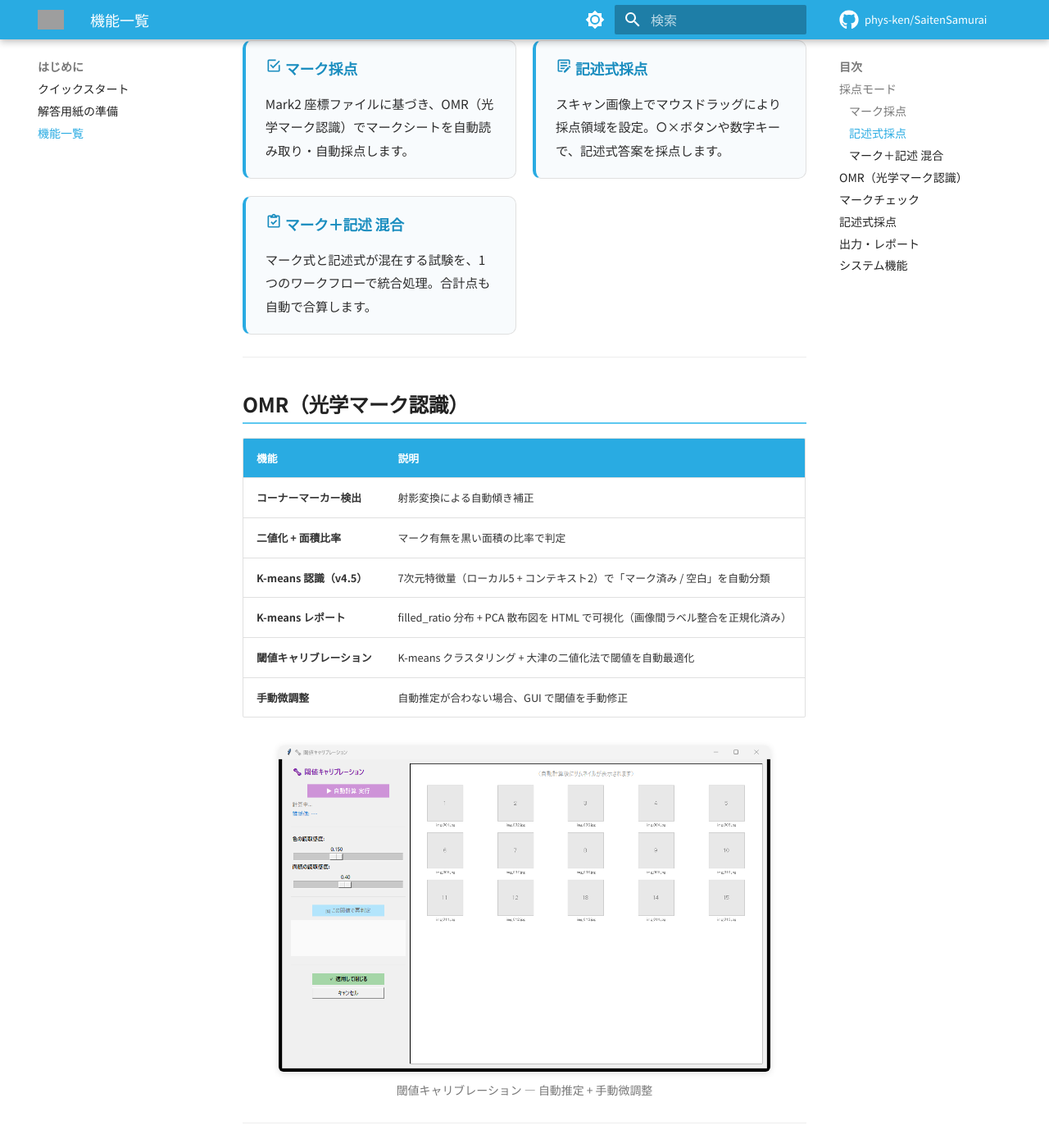
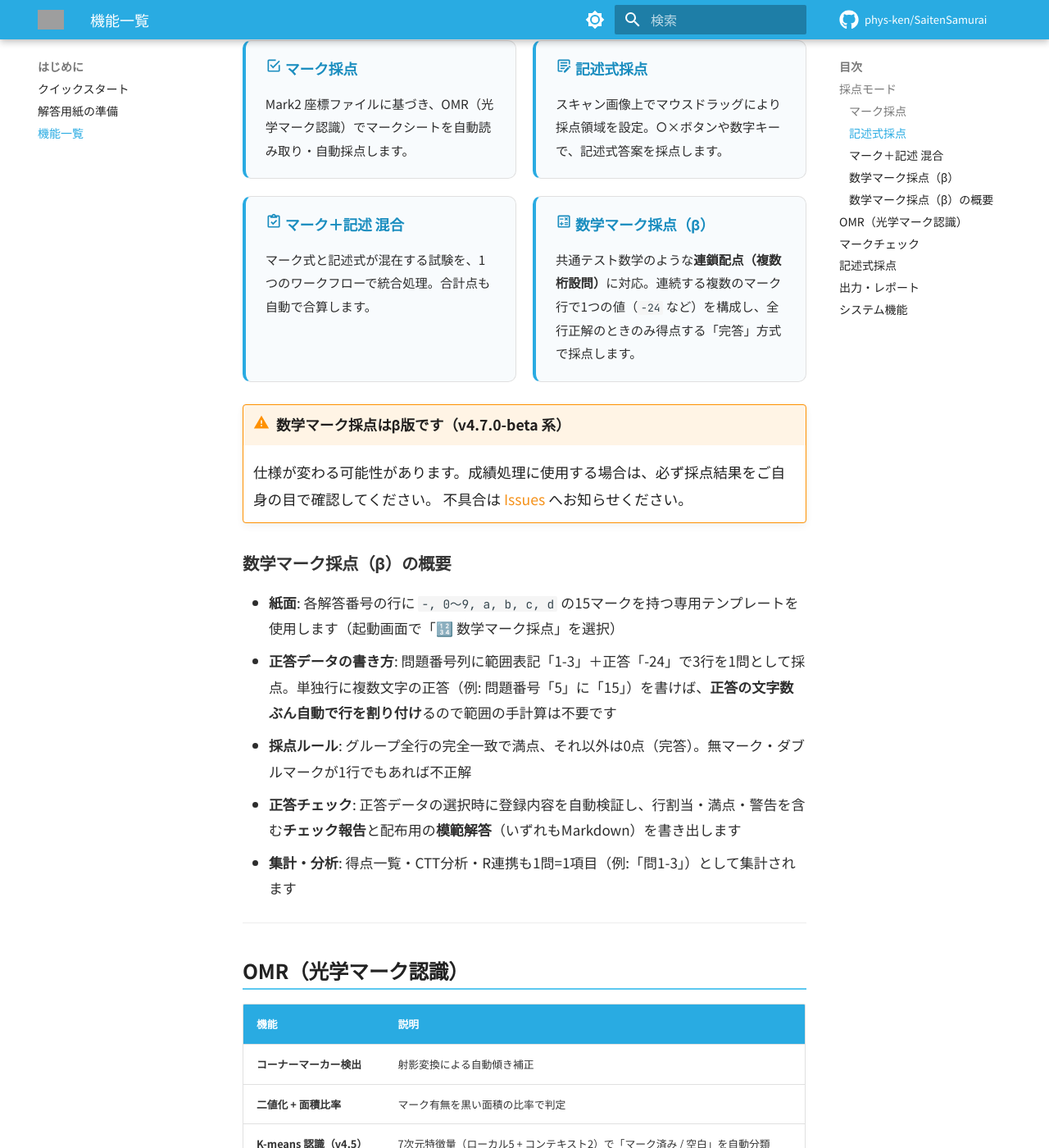
Before and after one commit to phys-ken/SaitenSamurai, an MkDocs documentation site: the page built from docs/features.md, in a window 1280 px wide and 1400 px high, scrolled down 353 px. Shown: the whole window at 82% size. Built offline with MkDocs 1.6.1 and Material for MkDocs 9.7.7, drawn with Linux system fonts in a browser that asks for light colours; comment, search, counter and statistics services are not loaded; grey boxes are pictures that could not be loaded.

Commit message:
docs+ci: 数学マーク採点（β）の公開ドキュメント追記とCIワークフロー改善
- docs/features.md: 採点モードに「数学マーク採点（β）」を追加。連鎖配点の
  概要・answer_keyの書き方・正答チェック・β注意書きを記載
- .github/workflows/test.yml: pipキャッシュで高速化、concurrencyで同一
  ブランチの古い実行を自動キャンセル、ジョブタイムアウト30分、失敗要約(-rf)
- .gitignore: ペルソナ監査報告（ローカル作業メモ）を除外

Co-Authored-By: Claude Fable 5 <noreply@anthropic.com>

```diff
--- a/docs/features.md
+++ b/docs/features.md
@@ -32,7 +32,27 @@ Mark2 座標ファイルに基づき、OMR（光学マーク認識）でマー
 
 </div>
 
+<div class="feature-card" markdown>
+
+### :material-calculator-variant-outline: 数学マーク採点（β）
+
+共通テスト数学のような**連鎖配点（複数桁設問）**に対応。連続する複数のマーク行で1つの値（`-24` など）を構成し、全行正解のときのみ得点する「完答」方式で採点します。
+
 </div>
+
+</div>
+
+!!! warning "数学マーク採点はβ版です（v4.7.0-beta 系）"
+    仕様が変わる可能性があります。成績処理に使用する場合は、必ず採点結果をご自身の目で確認してください。
+    不具合は [Issues](https://github.com/phys-ken/SaitenSamurai/issues) へお知らせください。
+
+### 数学マーク採点（β）の概要
+
+- **紙面**: 各解答番号の行に `-, 0〜9, a, b, c, d` の15マークを持つ専用テンプレートを使用します（起動画面で「🔢 数学マーク採点」を選択）
+- **正答データの書き方**: 問題番号列に範囲表記「1-3」＋正答「-24」で3行を1問として採点。単独行に複数文字の正答（例: 問題番号「5」に「15」）を書けば、**正答の文字数ぶん自動で行を割り付け**るので範囲の手計算は不要です
+- **採点ルール**: グループ全行の完全一致で満点、それ以外は0点（完答）。無マーク・ダブルマークが1行でもあれば不正解
+- **正答チェック**: 正答データの選択時に登録内容を自動検証し、行割当・満点・警告を含む**チェック報告**と配布用の**模範解答**（いずれもMarkdown）を書き出します
+- **集計・分析**: 得点一覧・CTT分析・R連携も1問=1項目（例:「問1-3」）として集計されます
 
 ---
 
```
Also changed, not shown: 2 other files.
